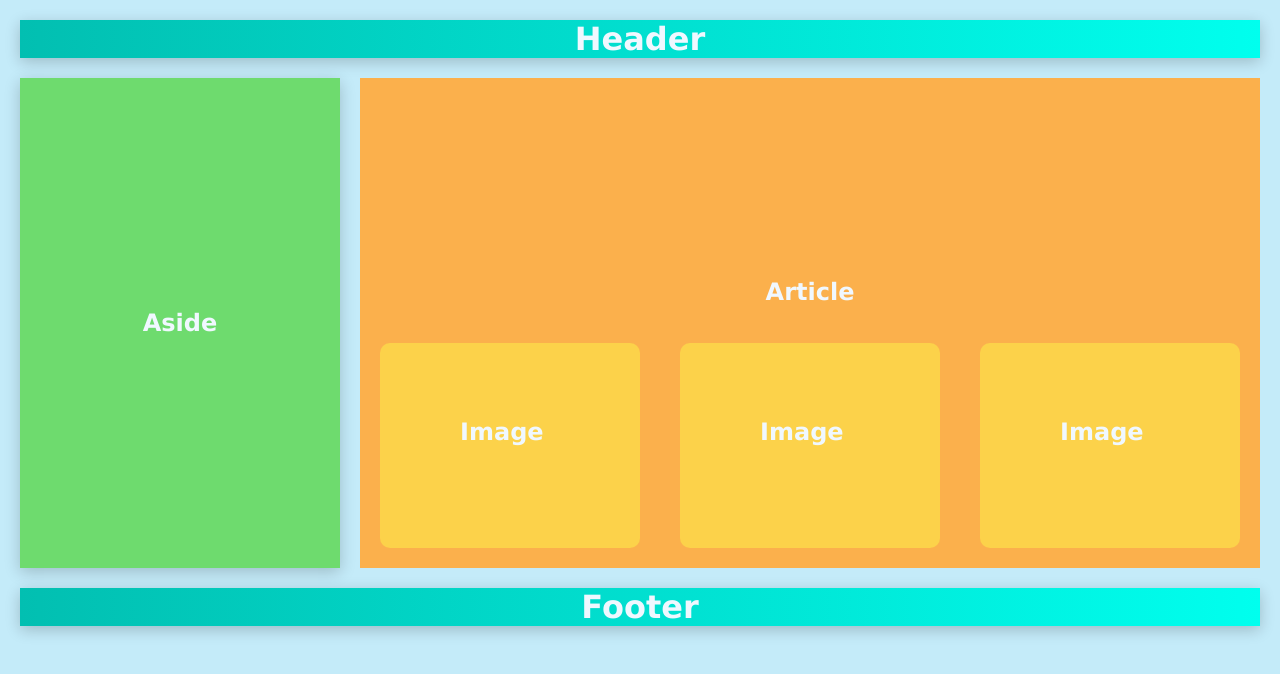
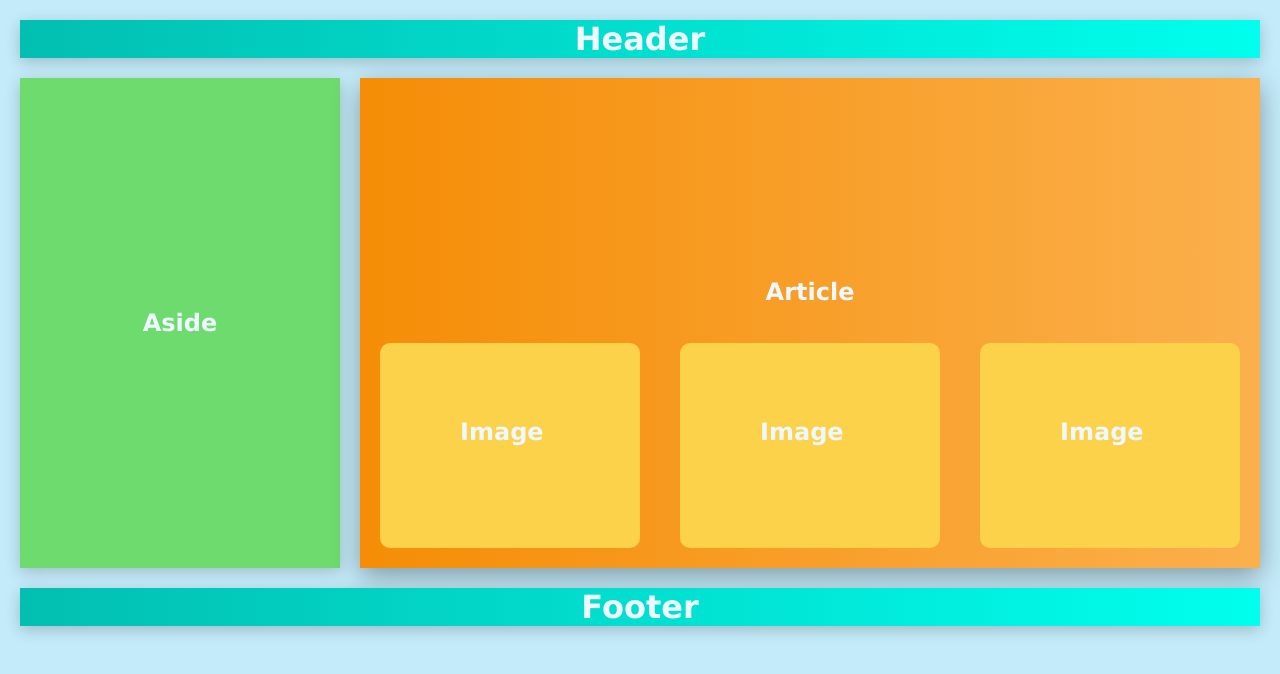
Before and after one commit to fayez-morsel/session-004-01, a plain HTML site: page index.html in a window 1280 px wide. In both pictures the pointer is over the element 810 px from the left and 323 px from the top of the page. Drawn offline with Linux system fonts and the light colour scheme.

Commit message:
last transition

```diff
--- a/stylesheet.css
+++ b/stylesheet.css
@@ -86,7 +86,13 @@ main{
     margin-left: 20px;
     display: flex;
     flex-direction: column;
+    transition: all 0.6s ease-in;
+    box-shadow: 0 4px 15px rgba(0, 0, 0, 0.2);
+}
 
+article:hover {
+    background: linear-gradient(to right, #f58d06, #fbb04c);
+    box-shadow: 0 8px 25px rgba(0, 0, 0, 0.35);
 }
 .div1{
     display: flex;
```
